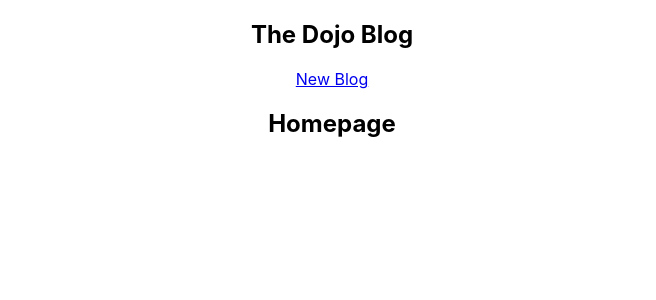
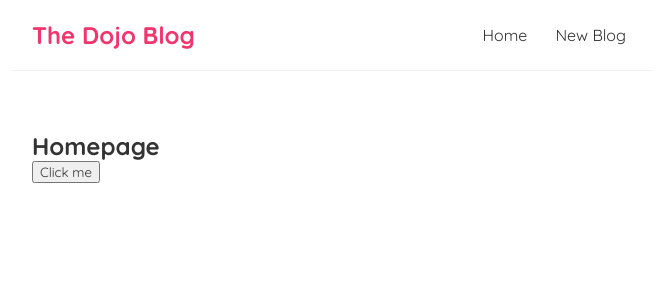
Before and after one commit to Boluwaduro00/Dojo-blog, a React (Create React App) app: page / in a window 1280 px wide. Shown: the top 300 px of the page, without its empty margins (308-964 px from the left). Built offline with nearby package versions, Linux system fonts and the light colour scheme.

Commit message:
UdateAgain

```diff
--- a/src/App.css
+++ /dev/null
@@ -1,38 +0,0 @@
-.App {
-  text-align: center;
-}
-
-.App-logo {
-  height: 40vmin;
-  pointer-events: none;
-}
-
-@media (prefers-reduced-motion: no-preference) {
-  .App-logo {
-    animation: App-logo-spin infinite 20s linear;
-  }
-}
-
-.App-header {
-  background-color: #282c34;
-  min-height: 100vh;
-  display: flex;
-  flex-direction: column;
-  align-items: center;
-  justify-content: center;
-  font-size: calc(10px + 2vmin);
-  color: white;
-}
-
-.App-link {
-  color: #61dafb;
-}
-
-@keyframes App-logo-spin {
-  from {
-    transform: rotate(0deg);
-  }
-  to {
-    transform: rotate(360deg);
-  }
-}
--- a/src/App.js
+++ b/src/App.js
@@ -1,4 +1,3 @@
-import './App.css';
 import Navbar from './Navbar';
 import Home from './Home';
 
--- a/src/Home.js
+++ b/src/Home.js
@@ -1,7 +1,13 @@
 const Home = () => {
+
+    const handleClick = () => {
+        console.log('hello, ninjas')
+    }
+
     return (
         <div className="home">
             <h2>Homepage</h2>
+            <button onClick={handleClick}>Click me</button>
         </div>
     );
 }
--- a/src/Navbar.js
+++ b/src/Navbar.js
@@ -3,6 +3,7 @@
         <nav className="navbar">
             <h1>The Dojo Blog</h1>
             <div className="links">
+                <a href="/">Home</a>
                 <a href="/create">New Blog</a>
             </div>
         </nav>
--- a/src/index.css
+++ b/src/index.css
@@ -1,13 +1,36 @@
-body {
+@import url('https://fonts.googleapis.com/css2?family=Quicksand:wght@300;400;500;600;700&display=swap');
+
+
+/* base styles */
+* {
   margin: 0;
-  font-family: -apple-system, BlinkMacSystemFont, 'Segoe UI', 'Roboto', 'Oxygen',
-    'Ubuntu', 'Cantarell', 'Fira Sans', 'Droid Sans', 'Helvetica Neue',
-    sans-serif;
-  -webkit-font-smoothing: antialiased;
-  -moz-osx-font-smoothing: grayscale;
+  font-family: "Quicksand";
+  color: #333;
 }
-
-code {
-  font-family: source-code-pro, Menlo, Monaco, Consolas, 'Courier New',
-    monospace;
+.navbar {
+  padding: 20px;
+  display: flex;
+  align-items: center;
+  max-width: 600px;
+  margin: 0 auto;
+  border-bottom: 1px solid #f2f2f2;
 }
+.navbar h1 {
+  color: #f1356d;
+}
+.navbar .links {
+  margin-left: auto;
+}
+.navbar a {
+  margin-left: 16px;
+  text-decoration: none;
+  padding: 6px;
+}
+.navbar a:hover {
+  color: #f1356d;
+}
+.content {
+  max-width: 600px;
+  margin: 40px auto;
+  padding: 20px;
+}
```
